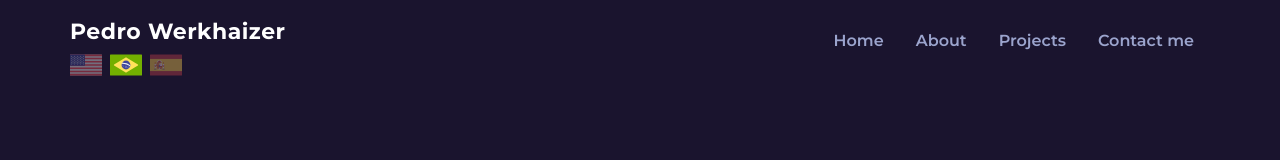
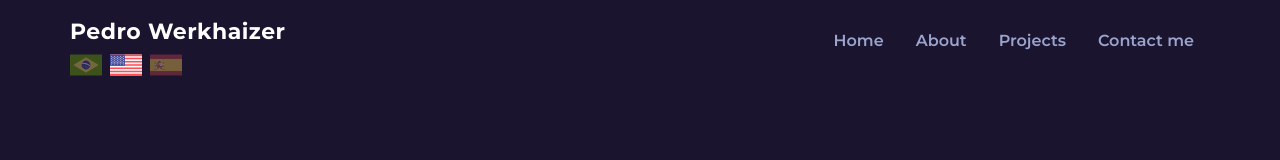
Before and after one commit to pedrowerkhaizer/custom-cv, a React (Create React App) app: page /embarque in a window 1280 px wide. Shown: the top 160 px of the page. Built offline with nearby package versions, Linux system fonts and the light colour scheme.

Commit message:
Updated navbar

```diff
--- a/src/App.css
+++ b/src/App.css
@@ -114,6 +114,15 @@ html {
   font-weight: bold;
   text-align: center;
   color: var(--secundaryTextColor);
+}
+
+.flagContainer {
+  cursor: pointer;
+  margin-right: 8px;
+  opacity: 0.4;
+}
+.flagContainer:hover {
+  opacity: 0.7;
 }
 
 
--- a/src/components/Navbar/index.jsx
+++ b/src/components/Navbar/index.jsx
@@ -11,9 +11,11 @@ const Navbar = () => {
             <Nav>
                 <div>
                     <h3 style={{ letterSpacing: 0.5, textColor: '#fafafa', fontSize: 22, marginBottom: 4, padding: 0 }}>Pedro Werkhaizer</h3>
-                    <Us style={{ fontSize: 32, marginRight: 8, opacity: 0.4 }} />
-                    <Br style={{ fontSize: 32, marginRight: 8 }} />
-                    <Es style={{ fontSize: 32, marginRight: 0, opacity: 0.4 }} />
+                    <div style={{ display: 'flex', flexDirection: 'row' }} onClick={() => alert('Unfortunately, I still dont have this site translated. But, no worries. Im working on it =)')}>
+                        <div className="flagContainer"><Br style={{ fontSize: 32 }} /></div>
+                        <div className="flagContainer" style={{ opacity: 1 }}><Us style={{ fontSize: 32 }} /></div>
+                        <div className="flagContainer"><Es style={{ fontSize: 32 }} /></div>
+                    </div>
                 </div>
 
                 <div style={{ display: 'flex', flexDirection: 'row' }}>
--- a/src/components/Navbar/navbarElements.js
+++ b/src/components/Navbar/navbarElements.js
@@ -4,6 +4,7 @@ import { FaBars } from 'react-icons/fa'
 
 
 export const NavContainer = styled.div`
+background-color: var(--background-color);
 `
 
 export const Nav = styled.nav`
```
